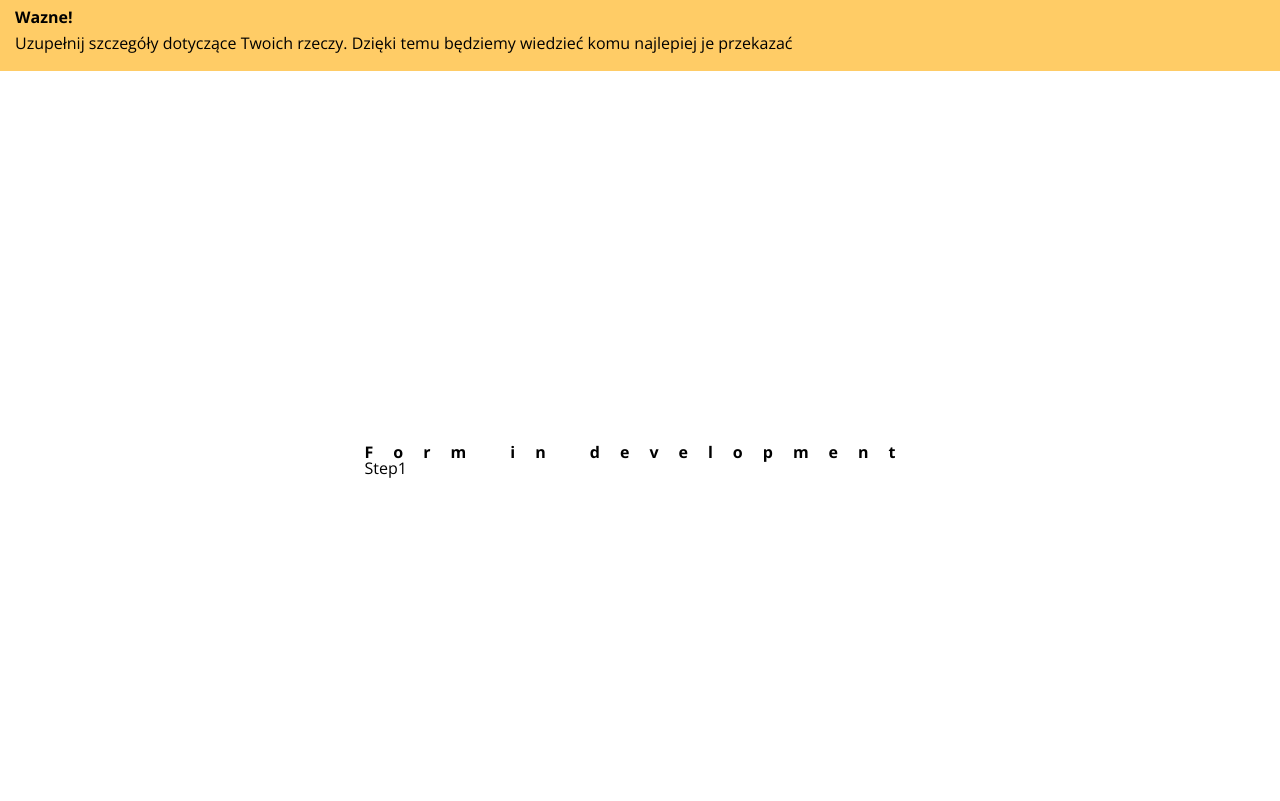
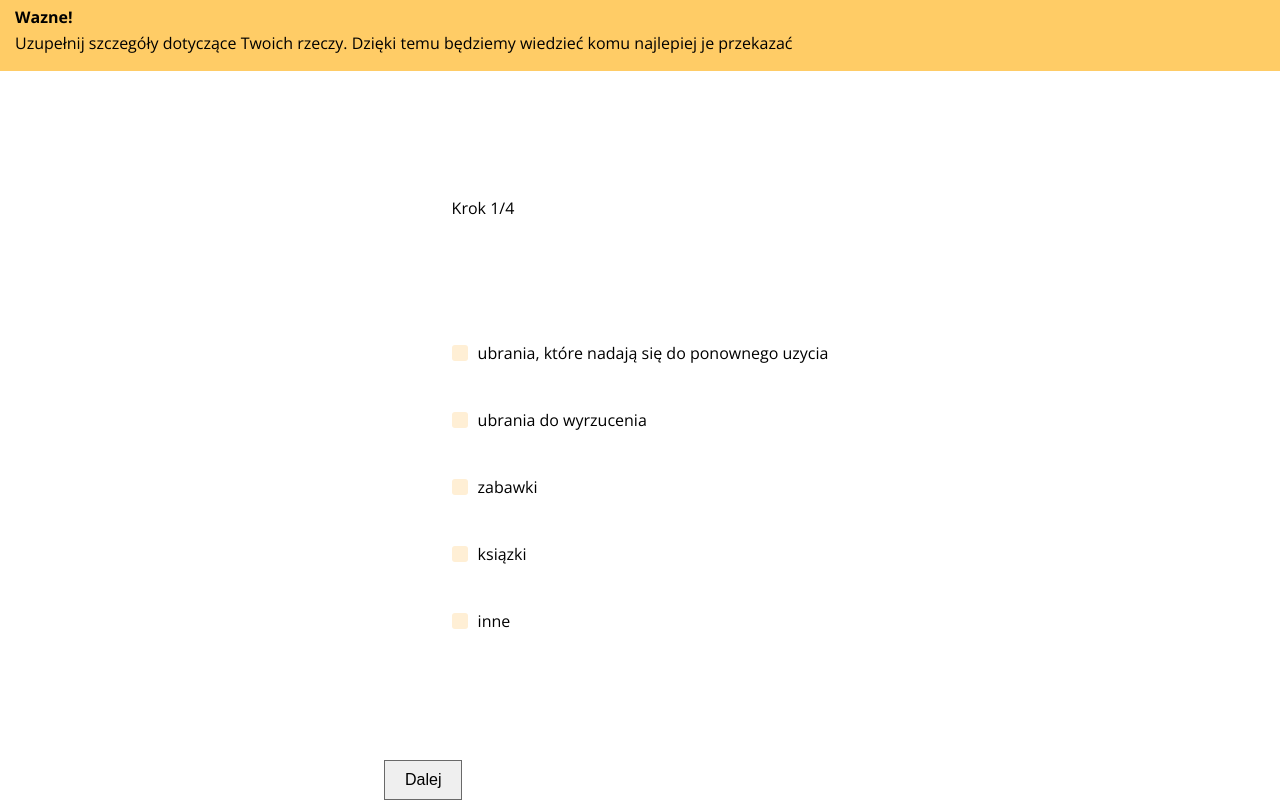
Before and after one commit to vanyaxk/react-oddaj-rzeczy, a React app: page /#/form in a window 1280 px wide. Shown: the part 740-1541 px from the top of the page. Built offline with nearby package versions, Linux system fonts and the light colour scheme.

Commit message:
added customized step one

```diff
--- a/js/components/MainForm/MainForm.js
+++ b/js/components/MainForm/MainForm.js
@@ -1,5 +1,11 @@
 import React, {Component} from 'react';
-import { MainFormContainer, MainFormTag } from './MainFormStyles';
+import {
+    MainFormContainer,
+    MainFormTag,
+    MainFormButtons,
+    PrevButton,
+    NextButton
+} from './MainFormStyles';
 import Step1 from './Step1';
 import Step2 from './Step2';
 import Step3 from './Step3';
@@ -9,20 +15,64 @@ class MainForm extends Component {
     state = {
             formStep: 1
         }
+
+
+    next = () => {
+        let currentStep = this.state.formStep;
+
+        currentStep = currentStep >= 3 ? 4: currentStep + 1;
+        this.setState({
+            formStep: currentStep
+        })
+        console.log(this.state.formStep);
+    }
+
+    prev = () => {
+        let currentStep = this.state.formStep;
+
+        currentStep = currentStep <= 1 ? 1: currentStep - 1;
+
+        this.setState({
+            formStep: currentStep
+        })
+    }
+
+    get prevButton() {
+        let currentStep = this.state.formStep;
+
+        if (currentStep >= 2) {
+            return <PrevButton onClick={this.prev}>Powrót</PrevButton>;
+        }
+
+        return null;
+    }
+
+    get nextButton() {
+        let currentStep = this.state.formStep;
+
+        if (currentStep <= 3) {
+            return <NextButton onClick={this.next}>Dalej</NextButton>
+        }
+
+        return null;
+    }
+
+
     render() {
-        const h1style = {
-            fontWeight: '700',
-            letterSpacing: '20px'
-        }
         return (
             <MainFormContainer>
                 <MainFormTag>
-                    <h1 style={h1style}>Form in development</h1>
+                    <h1>Krok {this.state.formStep}/4</h1>
                     <Step1 formStep={this.state.formStep}/>
                     <Step2 formStep={this.state.formStep}/>
                     <Step3 formStep={this.state.formStep}/>
                     <Step4 formStep={this.state.formStep}/>
                 </MainFormTag>
+
+                <MainFormButtons>
+                    {this.prevButton}
+                    {this.nextButton}
+                </MainFormButtons>
             </MainFormContainer>
         )
     }
--- a/js/components/MainForm/MainFormStyles.js
+++ b/js/components/MainForm/MainFormStyles.js
@@ -8,4 +8,32 @@ export const MainFormContainer = styled.section`
     align-items: center;
 `;
 
-export const MainFormTag = styled.form``;
+export const MainFormTag = styled.form`
+    height: 80%;
+    display: flex;
+    flex-direction: column;
+    justify-content: space-evenly;
+`;
+
+export const MainFormButtons = styled.section`
+    display: flex;
+    justify-content: space-between;
+    width: 40%;
+`;
+
+export const PrevButton = styled.button`
+    appearance: none;
+    border: none;
+    padding: 10px 20px;
+    font-size: 1rem;
+    border: 1px solid #696969;
+`;
+
+export const NextButton = styled.button`
+    appearance: none;
+    border: none;
+    font-size: 1rem;
+    padding: 10px 20px;
+    font-size: 1rem;
+    border: 1px solid #696969;
+`;
--- a/js/components/MainForm/Step1/Step1.js
+++ b/js/components/MainForm/Step1/Step1.js
@@ -1,9 +1,72 @@
 import React, {Component} from 'react';
+import {
+    FormStepOne,
+    Checkbox,
+    CheckboxLabel,
+    CheckboxName
+} from './Step1Styles';
+
+const checkboxes = [
+    {
+        name: 'ubrania, które nadają się do ponownego uzycia',
+        key: 'ubrania'
+    },
+    {
+        name: 'ubrania do wyrzucenia',
+        key: 'ubrania2'
+    },
+    {
+        name: 'zabawki',
+        key: 'zabawki'
+    },
+    {
+        name: 'ksiązki',
+        key: 'ksiązki'
+    },
+    {
+        name: 'inne',
+        key: 'inne'
+    }
+]
 
 class Step1 extends Component {
+    state = {
+
+        checkedItems: new Map(),
+        name: ''
+    }
+
+    handleCheck = (e) => {
+        const item = e.target.name;
+        const checked = e.target.checked;
+        this.setState(prevState => ({
+            checkedItems: prevState.checkedItems.set(item, checked),
+            name: item
+        }))
+
+        console.log(this.state.checkedItems);
+    }
+
     render() {
         if (this.props.formStep !== 1) return null;
-        return <h1>Step1</h1>;
+
+        return (
+            <FormStepOne>
+                {checkboxes.map(checkbox => (
+                    <CheckboxLabel key={checkbox.key}>
+
+                        <Checkbox key={checkbox.key}
+                                    name={checkbox.name}
+                                    onChange={this.handleCheck}
+                                    checked={this.state.checkedItems.get(checkbox.name) ?
+                                             this.state.checkedItems.get(checkbox.name) :
+                                             false}/>
+                        <CheckboxName>{checkbox.name}</CheckboxName>
+                    </CheckboxLabel>
+                    )
+                )}
+            </FormStepOne>
+        )
     }
 }
 
--- /dev/null
+++ b/js/components/MainForm/Step1/Step1Styles.js
@@ -0,0 +1,73 @@
+import styled from 'styled-components';
+import React from 'react';
+
+export const FormStepOne = styled.section`
+    display: flex;
+    flex-direction: column;
+    justify-content: space-evenly;
+    height: 60%;
+`;
+
+export const CheckboxLabel = styled.label`
+  display: flex;
+`;
+
+export const CheckboxName = styled.span`
+  display: block;
+`;
+//checkbox checked styles
+const HiddenCheckbox = styled.input.attrs({type: 'checkbox'})`
+    border: 0;
+    clip: rect(0 0 0 0);
+    clip-path: inset(50%);
+    height: 1px;
+    margin: -1px;
+    overflow: hidden;
+    padding: 0;
+    position: absolute;
+    white-space: nowrap;
+    width: 1px;
+`;
+
+const Icon = styled.svg`
+  fill: none;
+  stroke: white;
+  stroke-width: 2px;
+`
+
+const StyledCheckbox = styled.div`
+  display: inline-block;
+  margin-right: 10px;
+  width: 16px;
+  height: 16px;
+  background: ${props => props.checked === true ? 'salmon' : 'papayawhip'};
+  border-radius: 3px;
+  transition: all 150ms;
+
+  ${HiddenCheckbox}:focus + & {
+    box-shadow: 0 0 0 3px pink;
+  };
+
+  ${Icon} {
+    visibility: ${props => props.checked ? 'visible' : 'hidden'}
+  }
+`;
+
+
+
+const CheckboxContainer = styled.div`
+  display: block;
+  vertical-align: middle;
+`;
+
+export const Checkbox = props => (
+  <CheckboxContainer>
+    <HiddenCheckbox  {...props} />
+    <StyledCheckbox checked={props.checked}>
+      <Icon viewBox="0 0 24 24" checked={props.checked}>
+          <polyline points="20 6 9 17 4 12" />
+      </Icon>
+    </StyledCheckbox>
+  </CheckboxContainer>
+
+)
--- a/js/components/MainForm/Step2/Step2.js
+++ b/js/components/MainForm/Step2/Step2.js
@@ -2,7 +2,7 @@ import React, {Component} from 'react';
 
 class Step2 extends Component {
     render() {
-        if (this.props.form !== 2) return null;
+        if (this.props.formStep !== 2) return null;
         return <h1>Step2</h1>;
     }
 }
```
